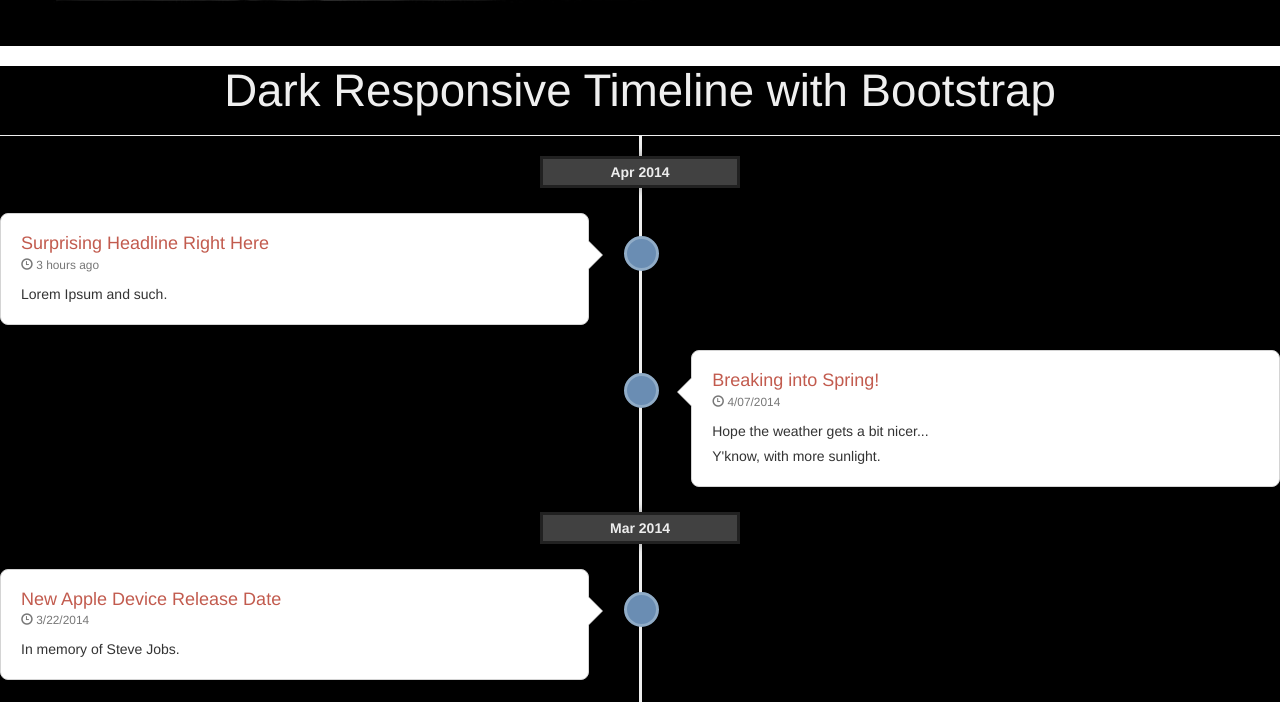
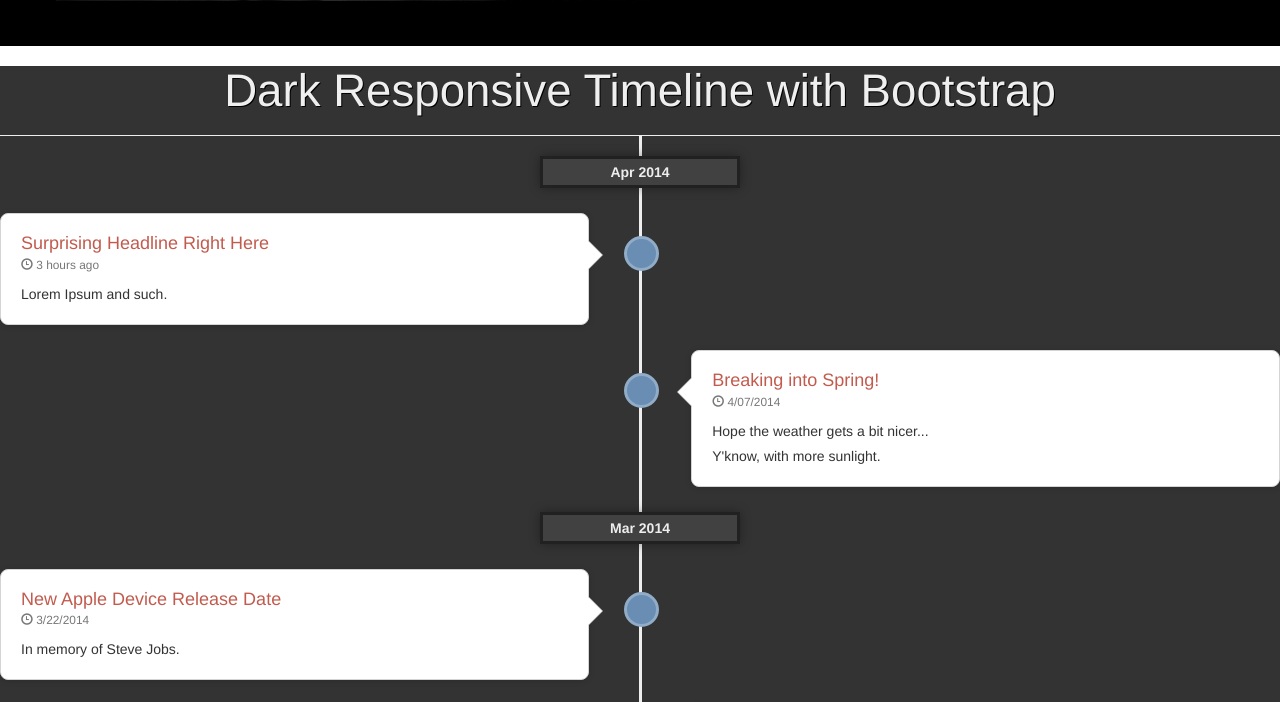
Before and after one commit to visheshsanghani/visheshsanghani.com-Angular, a website: page index.html in a window 1280 px wide. Shown: the part 2316-3018 px from the top of the page. Drawn offline with nearby package versions, Linux system fonts and the light colour scheme.

Commit message:
timeline-3

```diff
--- a/timeline.css
+++ b/timeline.css
@@ -1,4 +1,4 @@
-.container-time { background-color: black; }
+.container-time { background: #333; }
 
 img { border: 0; max-width: 100%; }
 
```
